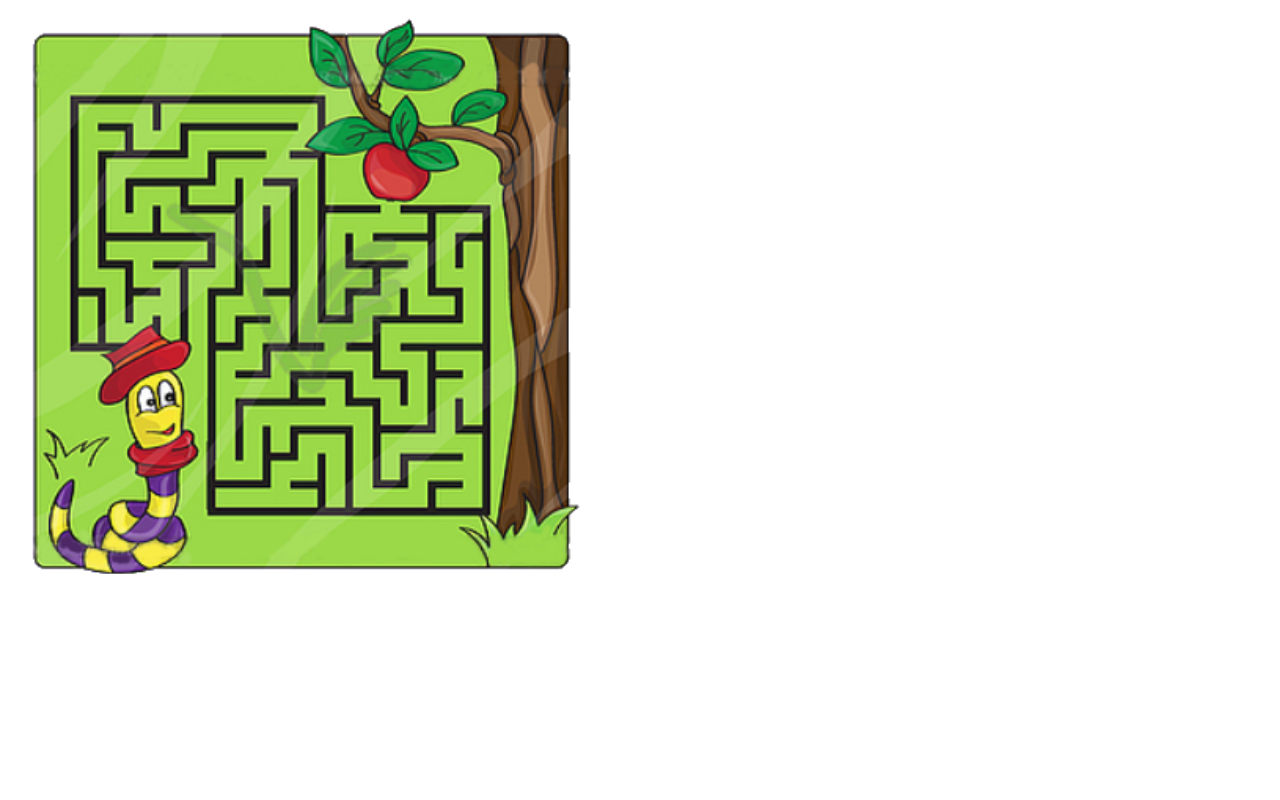
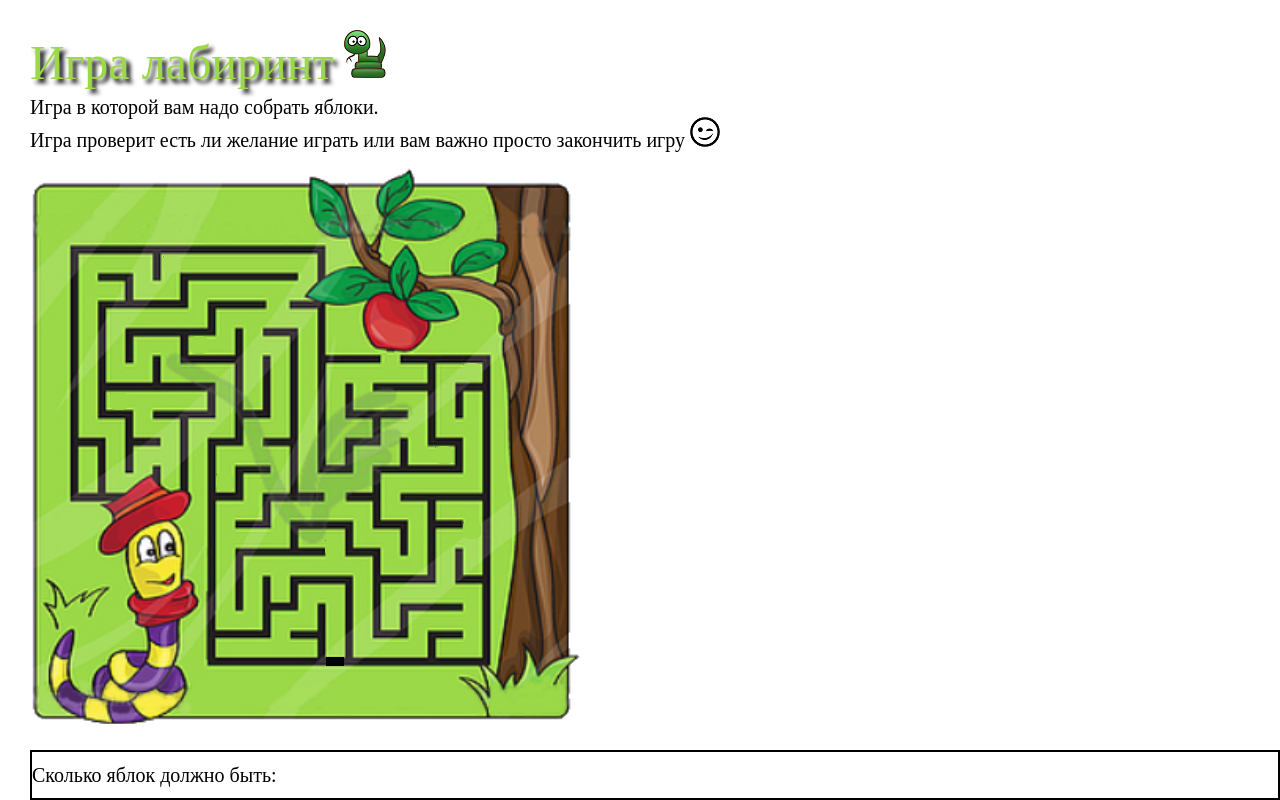
Before and after one commit to Gerandum/lesson_8, a plain HTML site: page index.html in a window 1280 px wide. Drawn offline with Linux system fonts and the light colour scheme.

Commit message:
next-fix

```diff
--- a/css/style.css
+++ b/css/style.css
@@ -2,134 +2,176 @@
 
 .wrapper {
 	overflow: hidden;
-	max-height: 100%;
+	min-height: 100%;
 }
 .diva {
 	width: 600px;
 	height: 600px;
 	border: 10px solid rgb(255, 255, 255);
 	background: url(../img/lab.png) -10px -10px/600px no-repeat;
-
 }
 .div1 {
+	display: block;
+	font-size: 2px;
+	height: 18px;
 	width: 18px;
-	height: 18px;
+	background-color: #9bd946;
+	border-radius: 6px;
 }
+
 .div1:nth-child(1) {
-	margin-left: 425px;
-	margin-top: 286px;
+	background-color: #a6dd5d;
+	margin: 95px 0 0 153px;
 }
 .div1:hover:nth-child(1) {
-	margin-left: 425px;
-	margin-top: 286px;
+	margin: 95px 0 0 153px;
 	background: url(../img/kucha.png) 0px 0px/18px 18px no-repeat;
 	cursor: url(../img/lopata.png), auto;
 }
 .div1:nth-child(2) {
-	margin-left: 454px;
-	margin-top: -74px;
+	margin: 63px 0 0 180px;
 }
 .div1:hover:nth-child(2) {
-	margin-left: 454px;
-	margin-top: -74px;
+	margin: 63px 0 0 180px;
 	background: url(../img/kucha.png) 0px 0px/18px 18px no-repeat;
 	cursor: url(../img/lopata.png), auto;
 }
 .div1:nth-child(3) {
-	margin-left: 343px;
-	margin-top: 197px;
+	background-color: #a6dd5d;
+	margin: 9px 0 0 453px;
 }
 .div1:hover:nth-child(3) {
-	margin-left: 344px;
-	margin-top: 197px;
+	margin: 9px 0 0 453px;
 	background: url(../img/kucha.png) 0px 0px/18px 18px no-repeat;
 	cursor: url(../img/lopata.png), auto;
 }
-/* молоток */
 .div1:nth-child(4) {
-	margin-left: 170px;
-	margin-top: -231px;
+	margin: 10.5px 0 0 100px;
 }
 .div1:hover:nth-child(4) {
-	margin-left: 170px;
-	margin-top: -231px;
+	margin: 10.5px 0 0 100px;
 	background: url(../img/kucha.png) 0px 0px/18px 18px no-repeat;
 	cursor: url(../img/lopata.png), auto;
 }
-/* спрятаная */
 .div1:nth-child(5) {
-	margin-left: 316px;
-	margin-top: 229px;
+	margin: 36px 0 0 425px;
 }
 .div1:hover:nth-child(5) {
-	margin-left: 316px;
-	margin-top: 229px;
+	margin: 36px 0 0 425px;
 	background: url(../img/kucha.png) 0px 0px/18px 18px no-repeat;
 	cursor: url(../img/lopata.png), auto;
 }
-/*  стенка */
 .div1:nth-child(6) {
-	margin-left: 230px;
-	margin-top: -30px;
+	margin: 9px 0 0 206px;
 }
 .div1:hover:nth-child(6) {
-	margin-left: 230px;
-	margin-top: -30px;
-	background-color: rgb(128, 221, 99);
+	margin: 9px 0 0 206px;
+	background-color: #9bd946;
 	cursor: url(../img/hammer.png), auto;
 }
-/* обычные */
 .div1:nth-child(7) {
-	margin-left: 425px;
-	margin-top: -7px;
+	margin: 30px 0 0 453px;
 }
 .div1:hover:nth-child(7) {
-	margin-left: 425px;
-	margin-top: -7px;
+	margin: 30px 0 0 453px;
 	background: url(../img/kucha.png) 0px 0px/18px 18px no-repeat;
 	cursor: url(../img/lopata.png), auto;
 }
 .div1:nth-child(8) {
-	margin-left: 288px;
-	margin-top: -406px;
+	margin: 0 0 0 315px;
 }
 .div1:hover:nth-child(8) {
-	margin-left: 288px;
-	margin-top: -406px;
+	margin: 0 0 0 315px;
 	background: url(../img/kucha.png) 0px 0px/18px 18px no-repeat;
 	cursor: url(../img/lopata.png), auto;
 }
-.div1:nth-child(9) {
-	margin-left: 179px;
-	margin-top: 65px;
+#one {
+	display: block;
+	font-size: 2px;
+	width: 18px;
+	margin: 70px 0 0 233px;
+	height: 15px;
+	visibility: hidden;
 }
-.div1:hover:nth-child(9) {
-	margin-left: 179px;
-	margin-top: 65px;
+#one:target {
+	visibility: visible;
+	background-color: #9bd946;
+}
+.div11 {
+	   margin: 15px 0 0 316px;
+		display: block;
+		font-size: 2px;
+		height: 9px;
+		width: 18px;
+		background-color: black;
+
+}
+.div11:hover{
+	margin: 0 0 0 316px;
+	height: 18px;
 	background: url(../img/kucha.png) 0px 0px/18px 18px no-repeat;
 	cursor: url(../img/lopata.png), auto;
 }
-.div1:nth-child(10) {
-	margin-left: 206px;
-	margin-top: 150px;
+.div1:visited:nth-child(1) {
+	background-color: rgb(230, 95, 95);
 }
-.div1:hover:nth-child(10) {
-	margin-left: 206px;
-	margin-top: 150px;
-	background: url(../img/kucha.png) 0px 0px/18px 18px no-repeat;
-	cursor: url(../img/lopata.png), auto;
+.div1:visited:nth-child(2) {
+	background-color: rgb(230, 95, 95);
 }
-.alt{
-	margin-left: 600px;
-	margin-top: -600px;
-	height: 600px;
-	width: 100px;
-	border: 10px solid rgb(255, 255, 255);
-
+.div1:visited:nth-child(3) {
+	background-color: rgb(230, 95, 95);
 }
-/* div:target{
-	height: 100px;
-	width: 100px;
-	background-image: url(../img/apple.png);
-
-} */
+.div1:visited:nth-child(4) {
+	background-color: rgb(230, 95, 95);
+}
+.div1:visited:nth-child(5) {
+	background-color: rgb(230, 95, 95);
+}
+.div1:visited:nth-child(7) {
+	background-color: rgb(230, 95, 95);
+}
+.div1:visited:nth-child(8) {
+	background-color: rgb(230, 95, 95);
+}
+.div11:visited {
+	background-color: #a6dd5d;
+}
+.divu,.divi{
+	margin-left: 30px;
+}
+.game{
+	font-size: 48px;
+	padding: 10px 0 10px 0;
+	color: #9bd946;
+	text-shadow: 4px 4px 4px black;
+}
+.game::after{
+	content: url(../img/snake.png);
+	padding-left: 10px;
+}
+.info,.divi{
+	font-size: 20px;
+}
+.info::after{
+	content: url(../img/smiley.png);
+}
+.divi{
+	border: 2px solid black;
+}
+.number{
+	display:inline-block;
+	padding: 10px 30px;
+	opacity: 0;
+	border: 3px solid black;
+	text-align: center;
+}
+.number:hover{
+	content: url(../img/botton.png);
+	opacity: 100;
+	padding: auto 10px;
+}
+.number:active{
+	opacity: 100;
+	content: none;
+	background-color: rgb(145, 151, 62);
+}
--- a/index.html
+++ b/index.html
@@ -1,5 +1,5 @@
 <!DOCTYPE html>
-<html lang="en">
+<html lang="ru">
 <head>
 	<meta charset="UTF-8">
 	<meta http-equiv="X-UA-Compatible" content="IE=edge">
@@ -9,18 +9,23 @@
 </head>
 <body>
 	<div class="wrapper">
+		<div class="divu">
+			<h3 class="game">Игра лабиринт</h3>
+		<p class="info">Игра в которой вам надо собрать яблоки.<br> Игра проверит есть ли желание играть или вам важно просто закончить игру </p>
+		</div>
 		<div class="diva">
-			<div class="div1"></div>
-			<div class="div1"></div>
-			<div class="div1"></div>
-			<div class="div1"></div>
-			<div class="div1"></div>
-			<div class="div1"></div>
-			<div class="div1"></div>
-			<div class="div1"></div>
-			<div class="div1"></div>
-			<div class="div1"></div>
-		</div>
+			<a class="div1" href="#1">a</a>
+			<a class="div1" href="#2">a</a>
+			<a class="div1" href="#3">a</a>
+			<a class="div1" href="#4">a</a>
+			<a class="div1" href="#5">a</a>
+			<a class="div1" href="#one">a</a>
+			<a class="div1" href="#6">a</a>
+			<a class="div1" href="#7">a</a>
+			<p id="one">a</p>
+			<a class="div11" href="#8">a</a>
+		</div >
+		<div class="divi">Сколько яблок должно быть:<a href="#9" class="number"> 7 штук.</a></div>
 	</div>
 </body>
 </html>
```
Also changed, not shown: img/botton.png (added), img/lab.jpg (deleted), img/smiley.png (added), img/snake.png (added).
